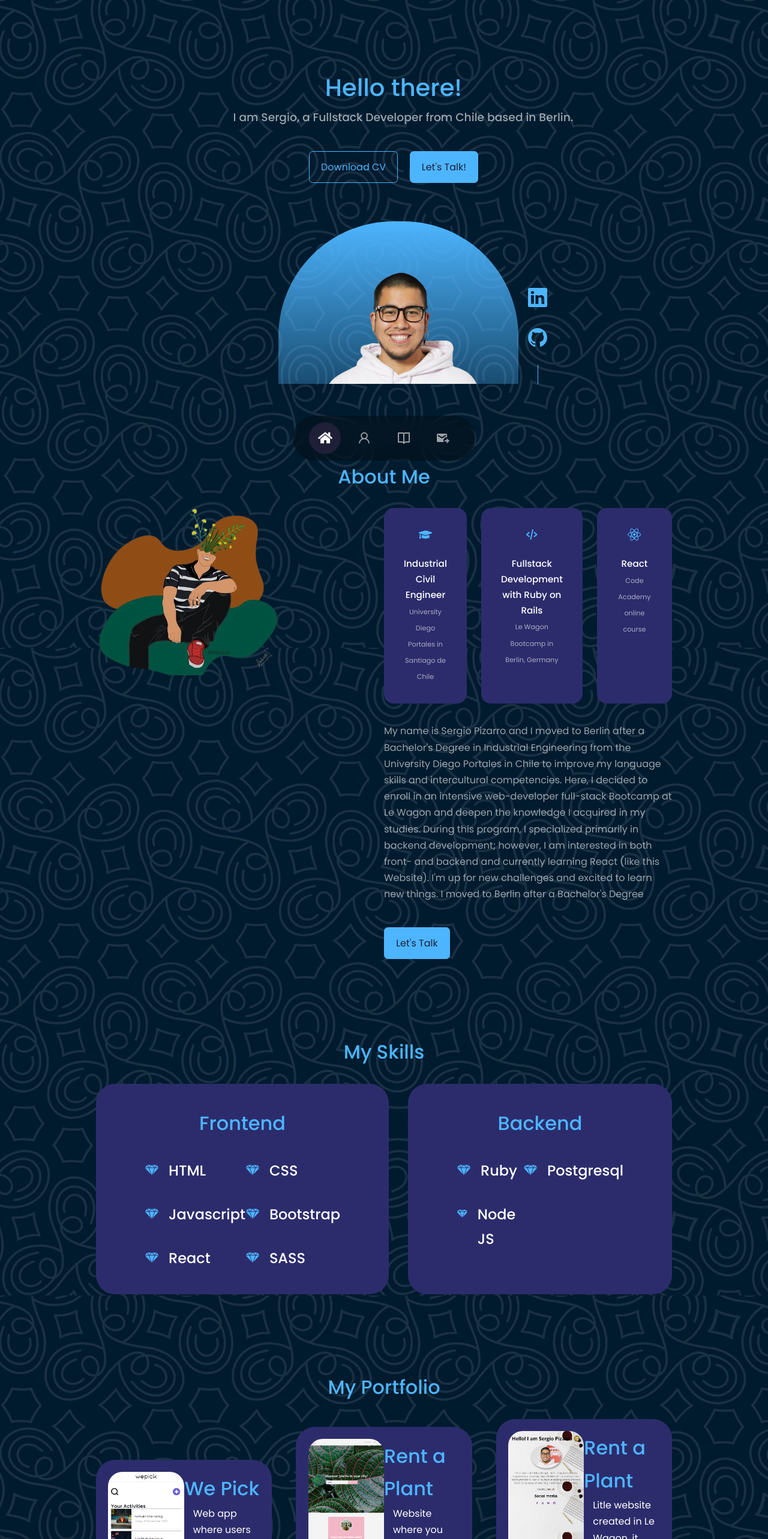
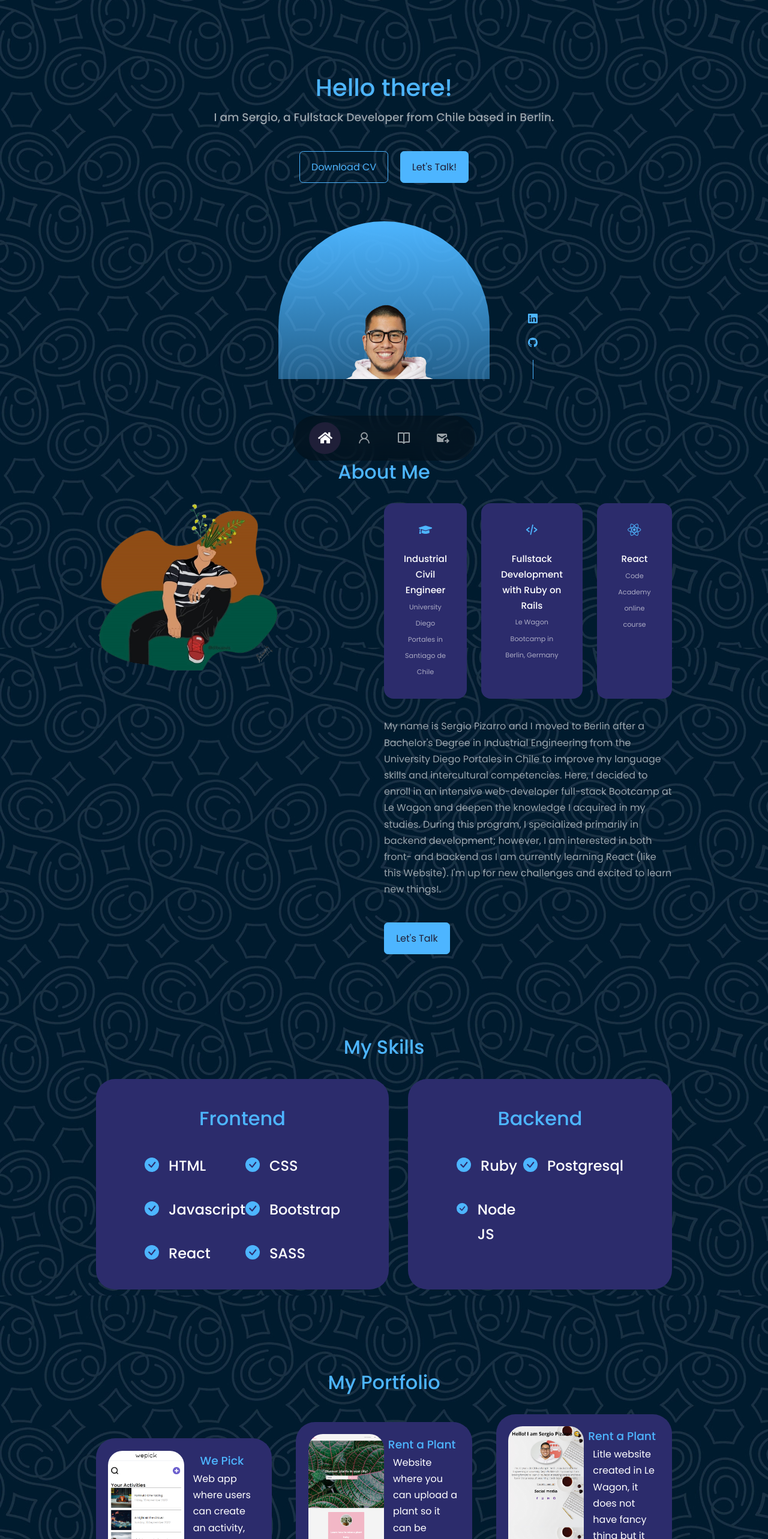
Before and after one commit to SergioPizarro/react-portfolio-website-1, a React (Create React App) app: page / in a window 1280 px wide. Shown: the top 2566 px of the page at 60% size. Built offline with nearby package versions, Linux system fonts and the light colour scheme.

Commit message:
final before languagues change

```diff
--- a/src/components/about/About.jsx
+++ b/src/components/about/About.jsx
@@ -36,8 +36,12 @@ const About = () => {
             </article>
           </div>
           <p>
-          My name is Sergio Pizarro and I moved to Berlin after a Bachelor's Degree in Industrial Engineering from the University Diego Portales in Chile to improve my language skills and intercultural competencies. Here, I decided to enroll in an intensive web-developer full-stack Bootcamp at Le Wagon and deepen the knowledge I acquired in my studies. During this program, I specialized primarily in backend development; however, I am interested in both front- and backend and currently learning React (like this Website). I'm up for new challenges and excited to learn new things.
-I moved to Berlin after a Bachelor's Degree
+          My name is Sergio Pizarro and I moved to Berlin after a Bachelor's Degree in Industrial Engineering
+          from the University Diego Portales in Chile to improve my language skills and intercultural competencies.
+          Here, I decided to enroll in an intensive web-developer full-stack Bootcamp at Le Wagon and deepen the
+          knowledge I acquired in my studies. During this program, I specialized primarily in backend
+          development; however, I am interested in both front- and backend as I am currently learning React
+          (like this Website). I'm up for new challenges and excited to learn new things!.
           </p>
           <a href='#contact' className='btn btn-primary'>Let's Talk</a>
 
--- a/src/components/conctact/Contact.jsx
+++ b/src/components/conctact/Contact.jsx
@@ -44,19 +44,19 @@ const Contact = () => {
             <HiOutlineMail className='contact__option-icon' />
             <h4>Email</h4>
             <h5>sergio.pizarroseg@gmail.com</h5>
-            <a href="mailto:sergio.pizarroseg@gmail.com">Send a message</a>
+            <a href="mailto:sergio.pizarroseg@gmail.com" >Send a message</a>
           </article>
           <article className="contact__option">
             <RiMessengerLine className='contact__option-icon' />
             <h4>Messenger</h4>
             <h5>Sergio Pizarro</h5>
-            <a href="https://m.me/sergio.n.pizarro">Send a message</a>
+            <a href="https://m.me/sergio.n.pizarro" target='blank'>Send a message</a>
           </article>
           <article className="contact__option">
             <BsWhatsapp className='contact__option-icon' />
             <h4>Whatsapp</h4>
             <h5>+4917661652846</h5>
-            <a href="https://api.whatsapp.com/send?phone=4917661652846">Send a message</a>
+            <a href="https://api.whatsapp.com/send?phone=4917661652846" target='blank'>Send a message</a>
           </article>
         </div>
 
--- a/src/components/experience/Experience.jsx
+++ b/src/components/experience/Experience.jsx
@@ -1,6 +1,6 @@
 import React from 'react'
 import './experience.css'
-import { GiCutDiamond } from "react-icons/gi";
+import { BsFillCheckCircleFill } from "react-icons/bs";
 const Experience = () => {
   return (
     <section id='experience'>
@@ -13,42 +13,42 @@ const Experience = () => {
           <h3>Frontend</h3>
           <div className="experience__content">
             <article className='experience__details'>
-              <GiCutDiamond className='experience__details-icon' />
+              <BsFillCheckCircleFill className='experience__details-icon' />
               <div>
                 <h4>HTML</h4>
 
               </div>
             </article>
             <article className='experience__details'>
-              <GiCutDiamond className='experience__details-icon'/>
+              <BsFillCheckCircleFill className='experience__details-icon'/>
               <div>
                 <h4>CSS</h4>
 
               </div>
             </article>
             <article className='experience__details'>
-              <GiCutDiamond className='experience__details-icon'/>
+              <BsFillCheckCircleFill className='experience__details-icon'/>
               <div>
                 <h4>Javascript</h4>
 
               </div>
             </article>
             <article className='experience__details'>
-              <GiCutDiamond className='experience__details-icon'/>
+              <BsFillCheckCircleFill className='experience__details-icon'/>
               <div>
                 <h4>Bootstrap</h4>
 
               </div>
             </article>
             <article className='experience__details'>
-              <GiCutDiamond className='experience__details-icon'/>
+              <BsFillCheckCircleFill className='experience__details-icon'/>
               <div>
                 <h4>React</h4>
 
               </div>
             </article>
             <article className='experience__details'>
-              <GiCutDiamond className='experience__details-icon'/>
+              <BsFillCheckCircleFill className='experience__details-icon'/>
               <div>
                 <h4>SASS</h4>
 
@@ -63,21 +63,21 @@ const Experience = () => {
           <h3>Backend</h3>
           <div className="experience__content">
             <article className='experience__details'>
-              <GiCutDiamond className='experience__details-icon'/>
+              <BsFillCheckCircleFill className='experience__details-icon'/>
               <div>
                 <h4>Ruby</h4>
 
               </div>
             </article>
             <article className='experience__details'>
-              <GiCutDiamond className='experience__details-icon'/>
+              <BsFillCheckCircleFill className='experience__details-icon'/>
               <div>
                 <h4>Postgresql</h4>
 
               </div>
             </article>
             <article className='experience__details'>
-              <GiCutDiamond className='experience__details-icon'/>
+              <BsFillCheckCircleFill className='experience__details-icon'/>
               <div>
                 <h4>Node JS</h4>
 
--- a/src/components/experience/experience.css
+++ b/src/components/experience/experience.css
@@ -41,14 +41,15 @@ h2{
   gap: 1rem;
   transition: var(--transition);
 }
-.experience__details:hover {
-  display: flex;
-  gap: 1rem;
-  scale: calc(1.05);
+
+.experience__details:hover{
+  scale:calc(1.1);
 }
+
 .experience__details-icon {
   margin-top: 6px;
   color: var(--color-primary);
+  font-size: 1.5rem;
 }
 
 
--- a/src/components/header/Header.jsx
+++ b/src/components/header/Header.jsx
@@ -9,13 +9,13 @@ const Header = () => {
     <header id='home'>
       <div className="container header__container">
 
-        <h1>Hello there!</h1>
+        <h1 className='h__1'>Hello there!</h1>
         <h3 className="text-light"> I am Sergio, a Fullstack Developer from Chile based in Berlin.</h3>
         <CTA />
         <HeaderSocials />
 
         <div className="me">
-          <img src={profile} alt="me" />
+          <img src={profile} alt="me" className='my__picture' />
         </div>
 
 
--- a/src/components/header/header.css
+++ b/src/components/header/header.css
@@ -1,7 +1,10 @@
 header {
-  height: 80vh;
+  height: 79vh;
   padding-top: 7rem;
   overflow: hidden;
+}
+.h__1 {
+  color: var(--color-primary);
 }
 
 .header__container {
@@ -10,20 +13,10 @@ header {
   position: relative;
 }
 
-.header__container h3 {
-  margin-left: 4rem;
-}
-
-.header__container h1 {
-  margin-left: 2rem;
-  color: var(--color-primary);
-}
-
 /* ----------------CTA ----------*/
 
 .cta {
   margin-top: 2.5rem;
-  margin-left: 2rem;
   display: flex;
   gap: 1.2rem;
   justify-content: center;
@@ -38,8 +31,7 @@ header {
   gap: 0.8rem;
   position: absolute;
   left: 75%;
-  bottom: 0%;
-  font-size: 2rem;
+  bottom: 0rem;
 }
 
 .header__socials::after {
@@ -51,16 +43,16 @@ header {
 
 /* ----------------Profile Picture ----------*/
 
-.me {
-  background: linear-gradient(180deg, var(--color-primary), transparent);
-  width: 25rem;
-  height: 25rem;
+.me{
+  background: linear-gradient(180deg,var(--color-primary), transparent);
+  width: 22rem;
+  height: 30rem;
   position: absolute;
   left: calc(50% - 11rem);
   margin-top: 4rem;
   border-radius: 12rem 12rem 0 0;
   overflow: hidden;
-  padding: 0.5em 0.1rem;
+  padding:5rem 1.5rem 1.5rem 1.5rem;
 }
 
 
@@ -72,25 +64,24 @@ header {
   bottom: 18rem;
   transform: rotate(90deg);
   font-weight: 300;
-  font-size: 1.3rem;
+  font-size: 0.9rem;
 }
 
 /* ----------------Media Queries (Medium Devices) ----------*/
-@media screen and (max-width:1024px) {
+@media screen and (max-width:1024px){
 
-  header {
-    height: 68vh;
-  }
+header {
+  height: 68vh;
+}
 }
 
 /* ----------------Media Queries (sSall Devices) ----------*/
-@media screen and (max-width:600px) {
+@media screen and (max-width:600px){
   header {
     height: 100vh;
   }
 
-  .header__socials,
-  .scroll__down {
-    display: none;
+  .header__socials,.scroll__down{
+    display:none;
   }
 }
--- a/src/components/portfolio/Portfolio.jsx
+++ b/src/components/portfolio/Portfolio.jsx
@@ -15,7 +15,7 @@ const Portfolio = () => {
             <img src={wePick} alt="wepick" />
           </div>
           <div className='portfolio__description'>
-            <h2>We Pick</h2>
+            <h3>We Pick</h3>
             <p>Web app where users can create an activity, add users, add proposals,
               and vote to pick between options in the activity. Like wich movie to watch in a movie night</p>
 
@@ -29,7 +29,7 @@ const Portfolio = () => {
             <img src={rentAPlant} alt="rentAPlant" />
           </div>
           <div className='portfolio__description'>
-            <h2>Rent a Plant</h2>
+            <h3>Rent a Plant</h3>
             <p>Website where you can upload a plant so it can be rented for some time for certain
               ammount of money. Here you can look for plants in your city
               and basically rent them, how fun!.
@@ -45,7 +45,7 @@ const Portfolio = () => {
             <img src={githubPortfolio} alt="githubportfolio" />
           </div>
           <div className='portfolio__description'>
-            <h2>Rent a Plant</h2>
+            <h3>Rent a Plant</h3>
             <p>Litle website created in Le Wagon, it does not have fancy thing
               but it does have the links to my social media.
               This website is a reminder of how I start with the litle page on github profiles!       </p>
--- a/src/components/portfolio/portfolio.css
+++ b/src/components/portfolio/portfolio.css
@@ -39,7 +39,7 @@
 
 }
 
-.portfolio__description > h2 {
+.portfolio__description > h3 {
 
   color: var(--color-primary);
 }
```
